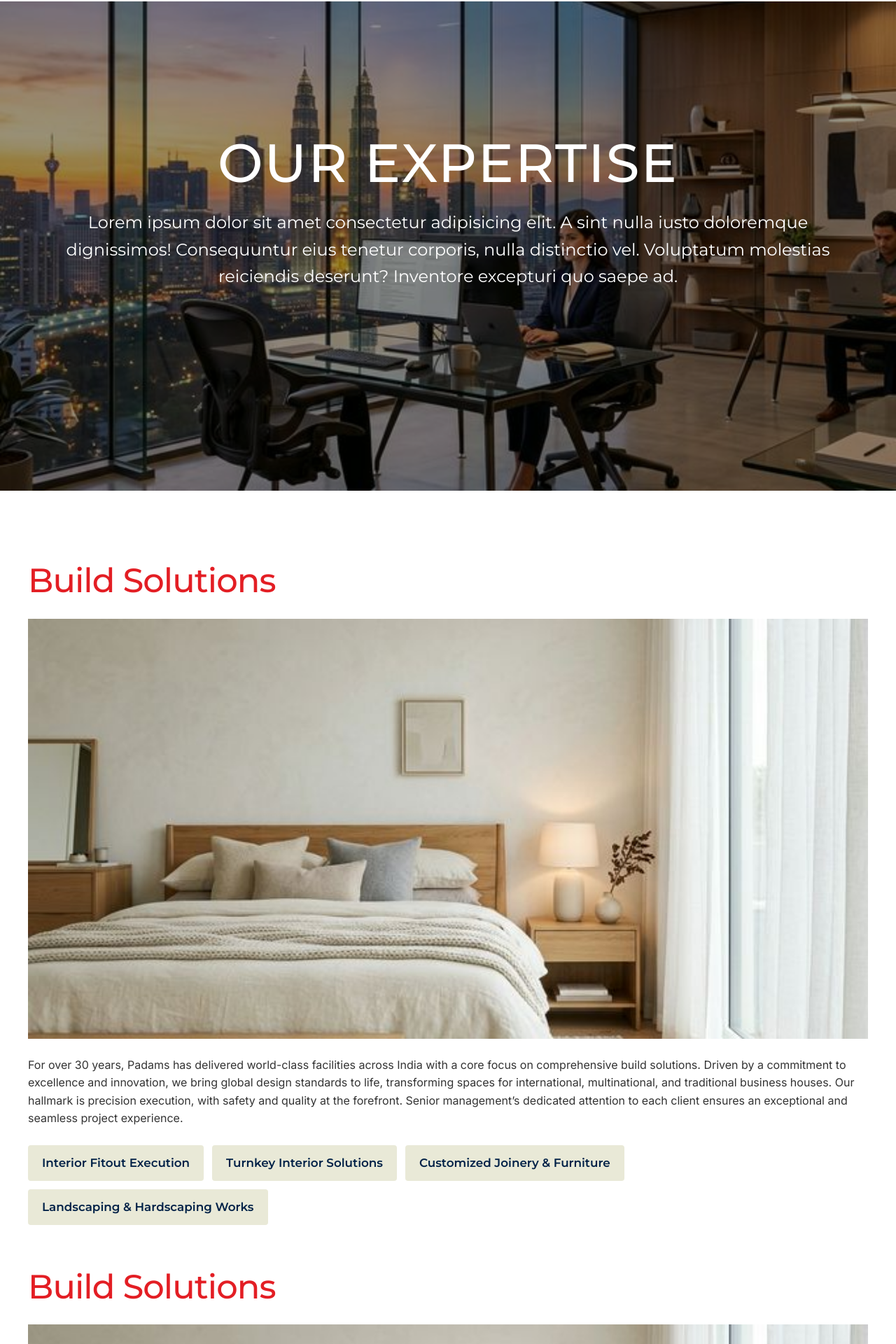
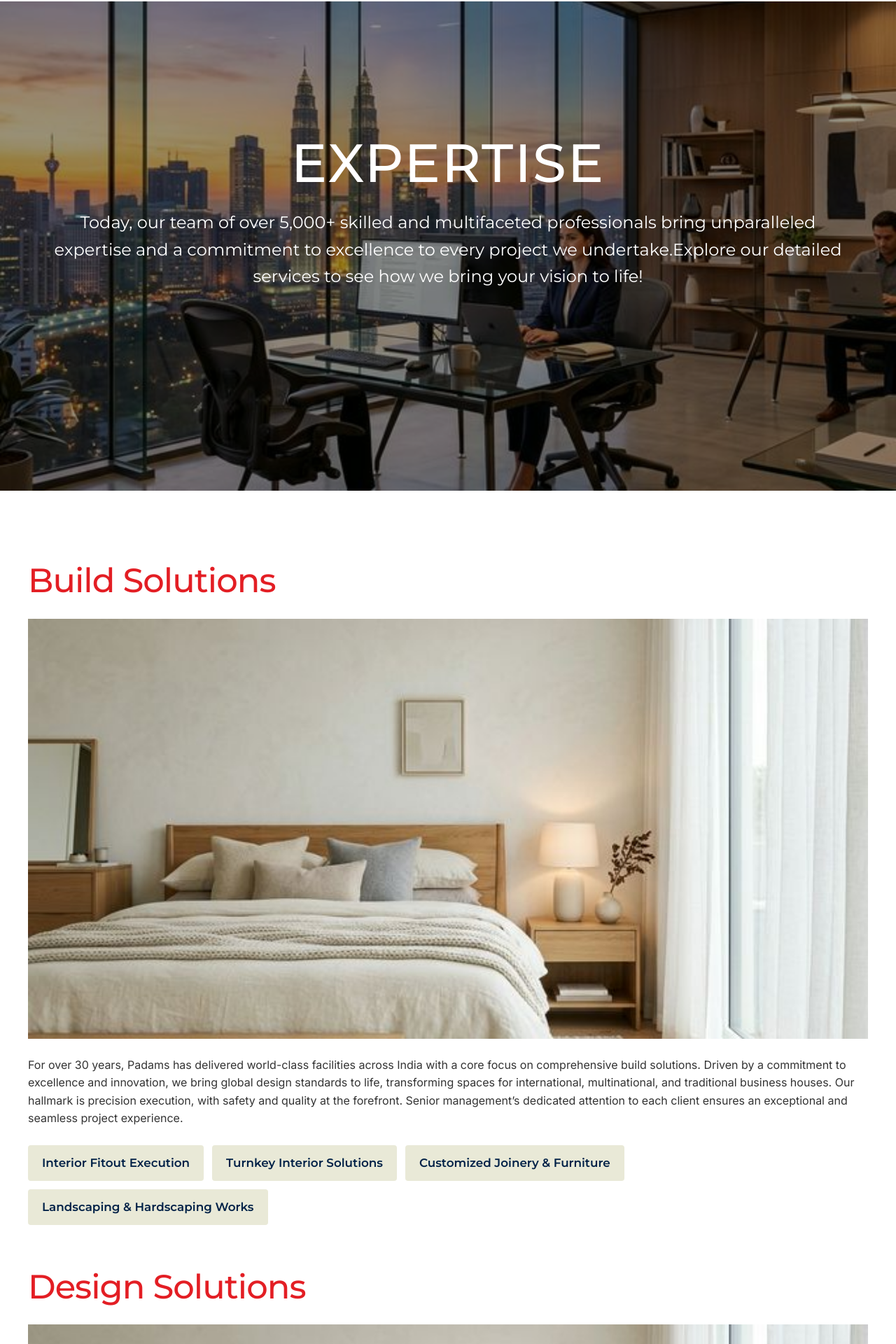
Before and after one commit to safiur799/achintya-interior-and-floor-soluations, a Next.js app: page /expertise in a window 1280 px wide. Shown: the part 99-2019 px from the top of the page at 70% size. Built offline with nearby package versions, Linux system fonts and the light colour scheme.

Commit message:
some_update

```diff
--- a/app/expertise/page.tsx
+++ b/app/expertise/page.tsx
@@ -26,7 +26,7 @@ export const solutionCards: ExpertiseCardProps[] = [
   },
   {
     id: 2,
-    title: "Build Solutions",
+    title: "Design Solutions",
     image: assets.bedroom,
     description:
       "For over 30 years, Padams has delivered world-class facilities across India with a core focus on comprehensive build solutions. Driven by a commitment to excellence and innovation, we bring global design standards to life, transforming spaces for international, multinational, and traditional business houses. Our hallmark is precision execution, with safety and quality at the forefront. Senior management’s dedicated attention to each client ensures an exceptional and seamless project experience.",
@@ -39,7 +39,7 @@ export const solutionCards: ExpertiseCardProps[] = [
   },
   {
     id: 3,
-    title: "Build Solutions",
+    title: "Workplace Strategy",
     image: assets.bedroom,
     description:
       "For over 30 years, Padams has delivered world-class facilities across India with a core focus on comprehensive build solutions. Driven by a commitment to excellence and innovation, we bring global design standards to life, transforming spaces for international, multinational, and traditional business houses. Our hallmark is precision execution, with safety and quality at the forefront. Senior management’s dedicated attention to each client ensures an exceptional and seamless project experience.",
@@ -52,7 +52,7 @@ export const solutionCards: ExpertiseCardProps[] = [
   },
   {
     id: 4,
-    title: "Build Solutions",
+    title: "Integrated Facility Management",
     image: assets.bedroom,
     description:
       "For over 30 years, Padams has delivered world-class facilities across India with a core focus on comprehensive build solutions. Driven by a commitment to excellence and innovation, we bring global design standards to life, transforming spaces for international, multinational, and traditional business houses. Our hallmark is precision execution, with safety and quality at the forefront. Senior management’s dedicated attention to each client ensures an exceptional and seamless project experience.",
@@ -101,8 +101,8 @@ const Page = () => {
   return (
     <Wrapper hideAnnouncements={true}>
       <CommonBanner
-        title="Our Expertise"
-        description="Lorem ipsum dolor sit amet consectetur adipisicing elit. A sint nulla iusto doloremque dignissimos! Consequuntur eius tenetur corporis, nulla distinctio vel. Voluptatum molestias reiciendis deserunt? Inventore excepturi quo saepe ad.  "
+        title="Expertise"
+        description="Today, our team of over 5,000+ skilled and multifaceted professionals bring unparalleled expertise and a commitment to excellence to every project we undertake.Explore our detailed services to see how we bring your vision to life!"
         bgImage={assets.hero}
       />
       <section className="expertise-section">
```
Also changed, not shown: 1 other file (tests, documents, lock files or other folders).
